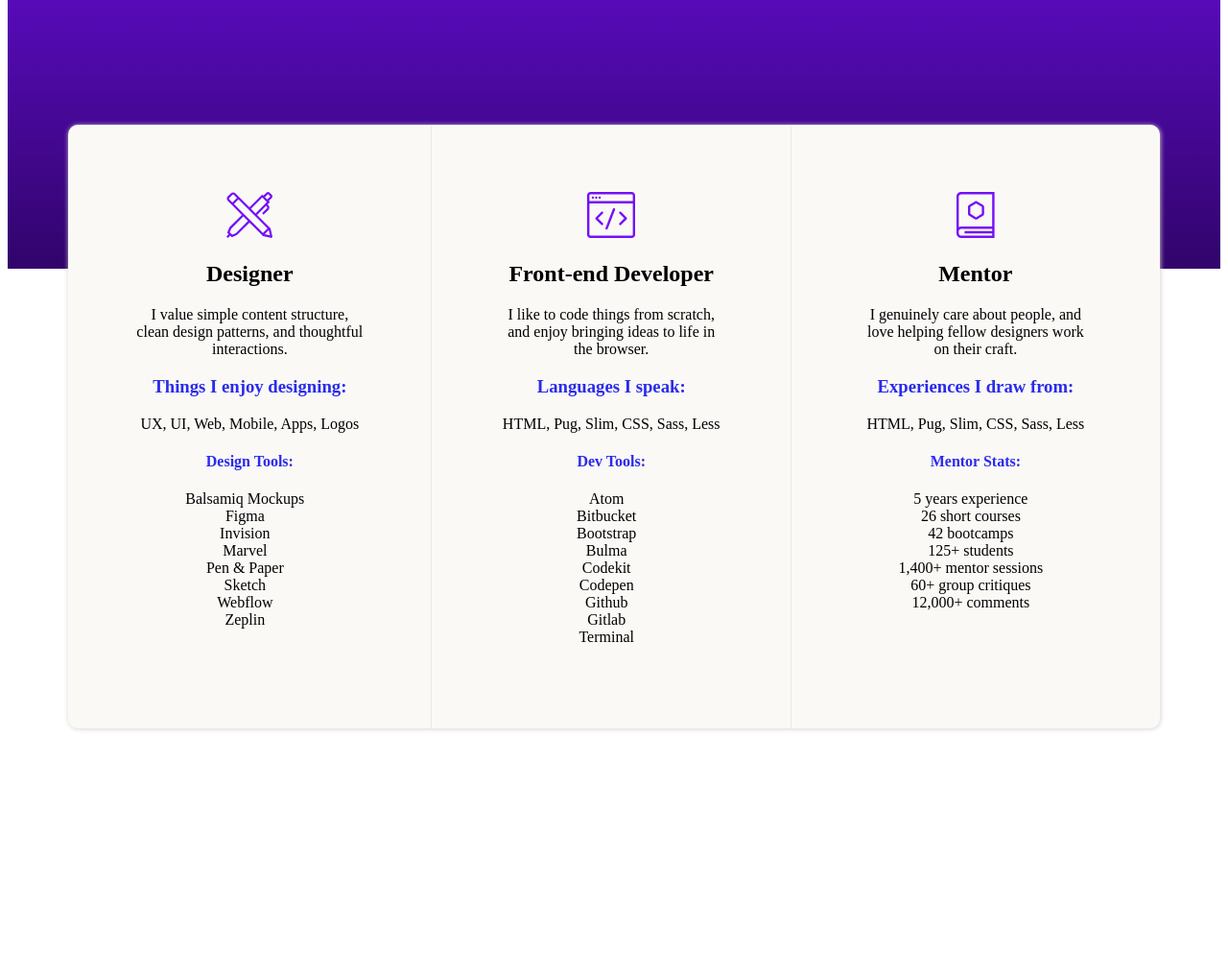
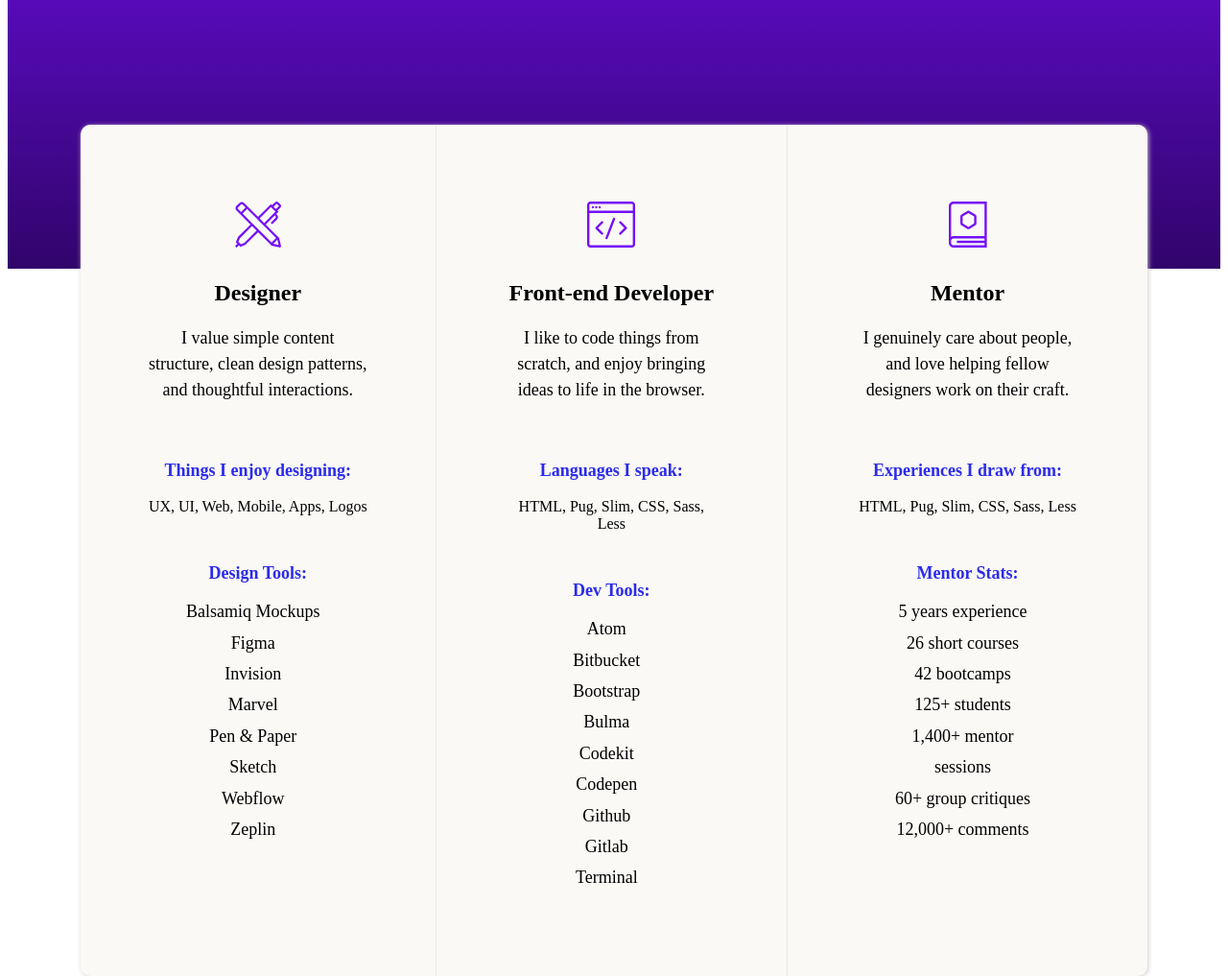
Before and after one commit to soniafrin/sonis-portfolio, a plain HTML site: page index.html in a window 1280 px wide. Shown: the part 1140-2157 px from the top of the page at 96% size. Before the commit the page ends 2057 px from the top, so only its background shows below. Drawn offline with Linux system fonts and the light colour scheme.

Commit message:
section3

```diff
--- a/style.css
+++ b/style.css
@@ -89,12 +89,12 @@
 }
 .workcata{
     display: flex;
-    max-width: 90%;
+    max-width: 88%;
     margin-left: auto;
     margin-right: auto;
     background-color:rgb(250, 249, 246);
     border-radius: 10px;
-    box-shadow: 0.5px 0.5px 5px rgb(211, 206, 206);
+    box-shadow: 1px 1px 5px rgb(211, 206, 206);
 }
 .designer{
     border-right: 1px solid rgba(228, 222, 222,0.6);
@@ -111,13 +111,31 @@
     text-align: center;
     padding: 70px;
 }
+.himg{
+    margin-top: 10px;
+}
+.h1sec3{
+    margin-top: 30px;
+}
+.psec3{
+    font-size: 18px;
+    line-height: 1.5;
+    margin-top: 20px;
+}
 .h3sec3{
+    font-size: 18px;
+    margin-top: 60px;
     color: #2b2bec;
 }
 .h4sec3{
+    font-size: 18px;
+    margin-top: 60px;
     color: #2b2bec;
+    line-height: 0;
 }
 .ulist li{
     list-style-type: none;
     margin-right: 50px;
+    font-size: 18px;
+    line-height: 1.8;
 }
```
